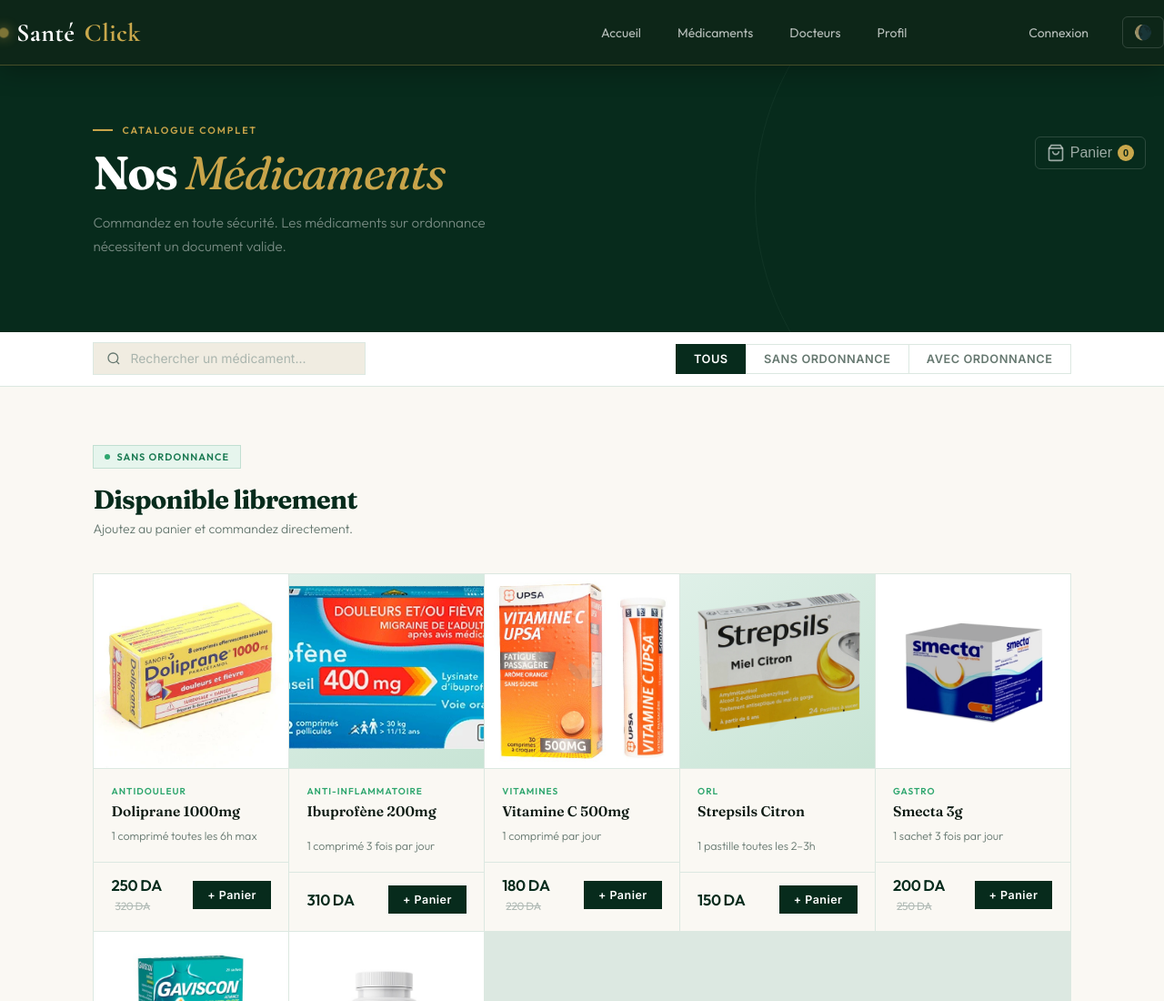
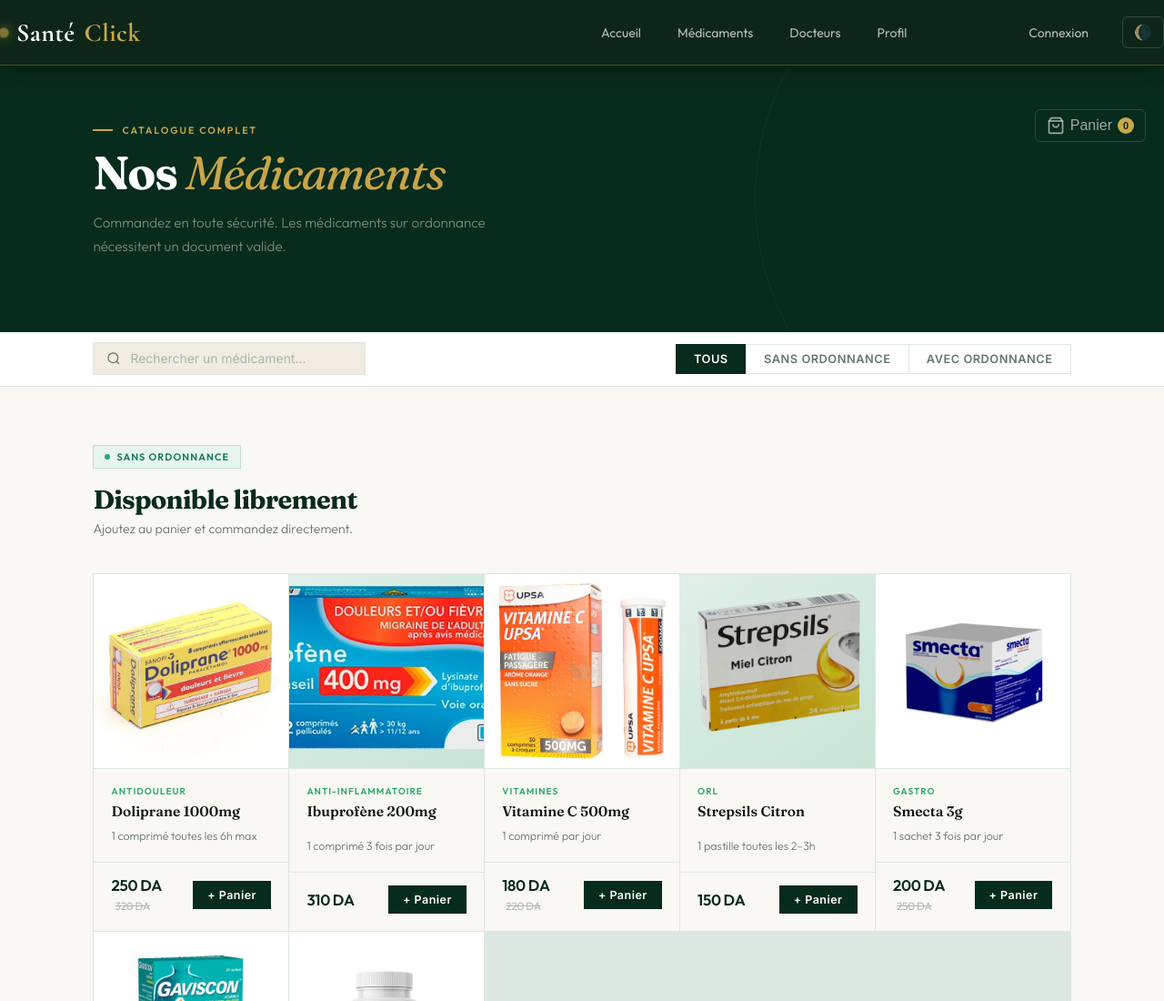
Before and after one commit to massivaa/devweb-project, a plain HTML site: page Content/achat.html in a window 1280 px wide. Shown: the top 1100 px of the page at 91% size. Drawn offline with nearby package versions, Linux system fonts and the light colour scheme.

Commit message:
Add files via upload

```diff
--- a/Style/achat.css
+++ b/Style/achat.css
@@ -740,11 +740,10 @@ body {
   .page-header { padding: 3rem 5% 4rem; }
 }
 
-/* Desktop: move the panier button down when navbar is not collapsed (>=769px) */
 @media (min-width: 769px) {
   .mobile-actions {
     position: fixed;
-    top: 150px;
+    top: 120px;
     right: 20px;
     z-index: 1100;
     pointer-events: auto;
```
